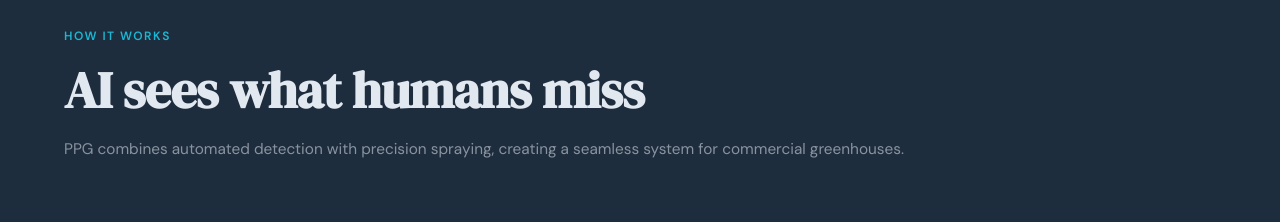
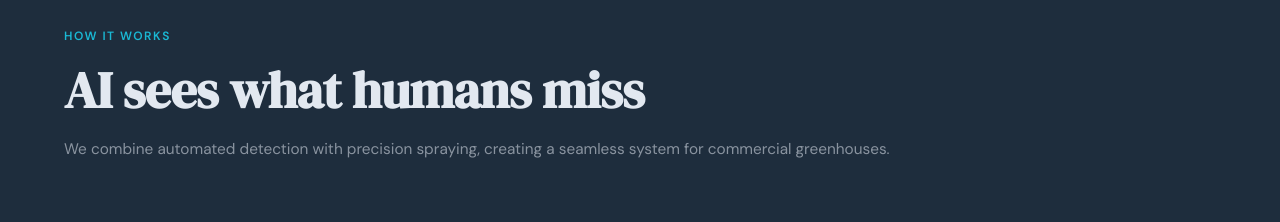
Before and after one commit to precisionpestguard/ppg-website, a React (Vite) app: page / in a window 1280 px wide. Shown: the part 1080-1302 px from the top of the page. Built offline with nearby package versions, Linux system fonts and the light colour scheme.

Commit message:
text fix

```diff
--- a/src/components/Sections.tsx
+++ b/src/components/Sections.tsx
@@ -67,7 +67,7 @@ export const HowItWorks: React.FC = () => {
       <SectionLabel>How it works</SectionLabel>
       <SectionTitle>AI sees what humans miss</SectionTitle>
       <SectionSub>
-        PPG combines automated detection with precision spraying, creating a seamless system for commercial greenhouses.
+        We combine automated detection with precision spraying, creating a seamless system for commercial greenhouses.
       </SectionSub>
 
       <div
```
